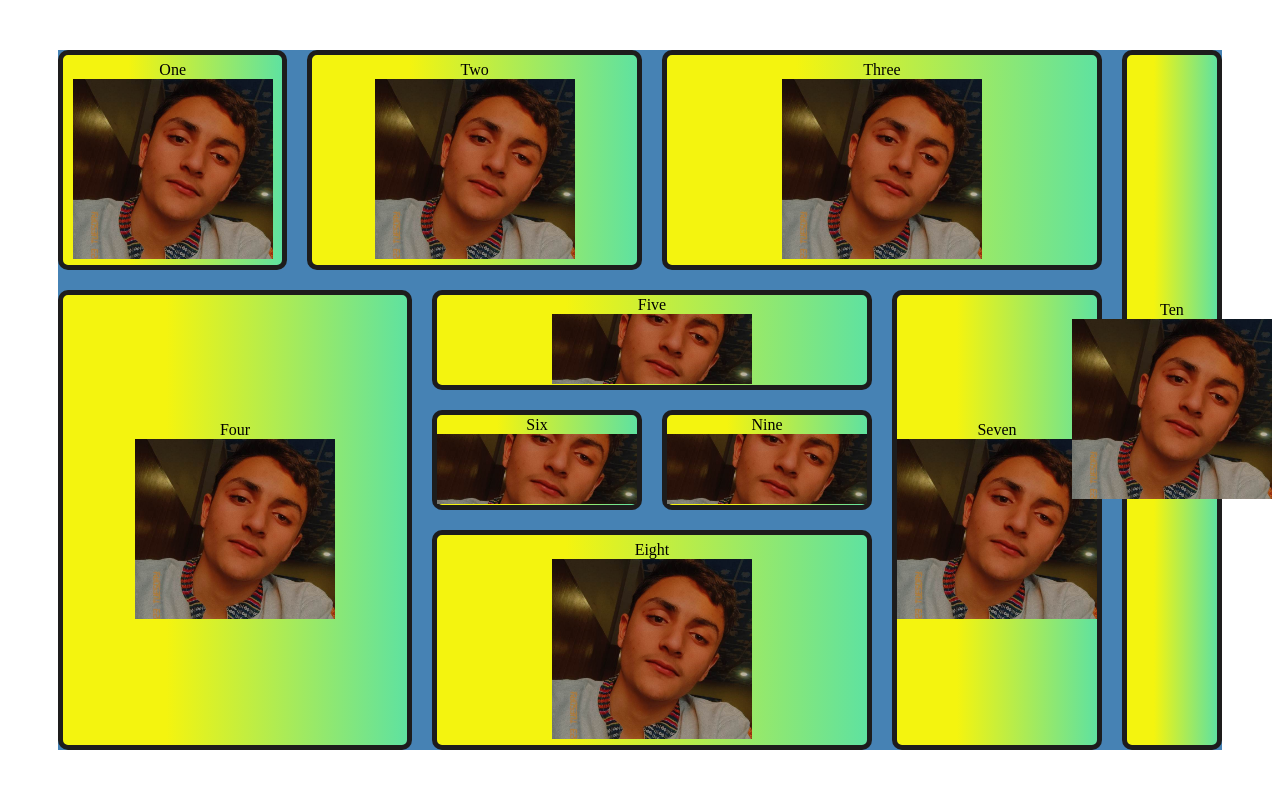
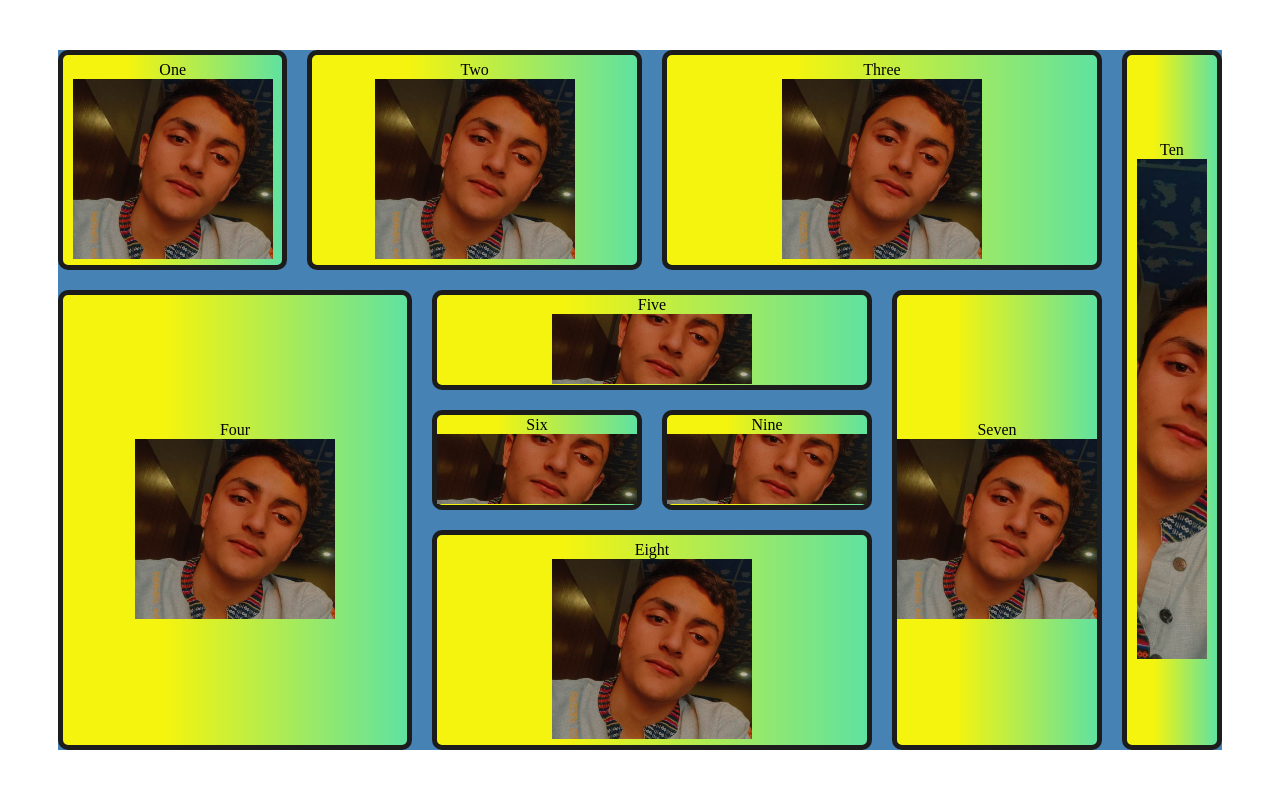
Before and after one commit to nikolas-AI/CSS-grid-and-animation, a plain HTML site: page grid.html in a window 1280 px wide. Shown: the top 797 px of the page. Drawn offline with Linux system fonts and the light colour scheme.

Commit message:
done with images

```diff
--- a/grid.html
+++ b/grid.html
@@ -79,7 +79,10 @@
             width: 200px;
             object-fit: cover;
         }
-
+        .child10 img {
+            height: 500px;
+            width: 70px;
+        }
 
         .image {
             margin: 50px;
```
